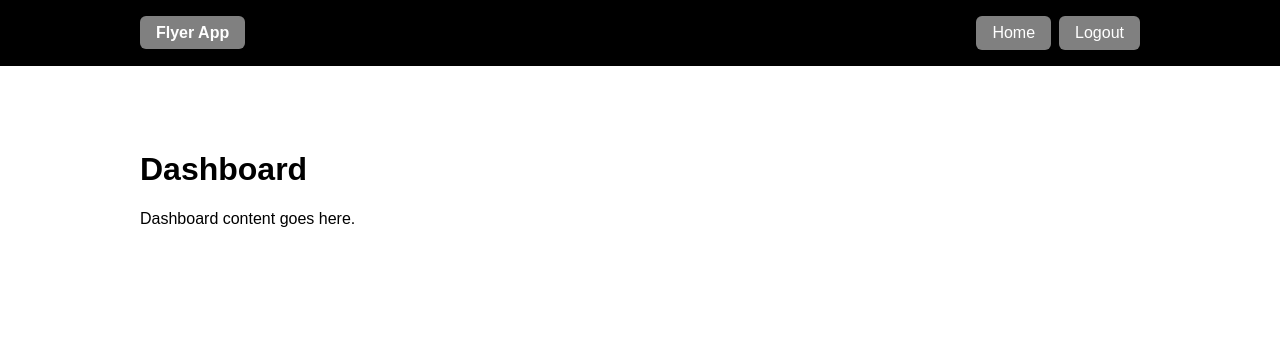
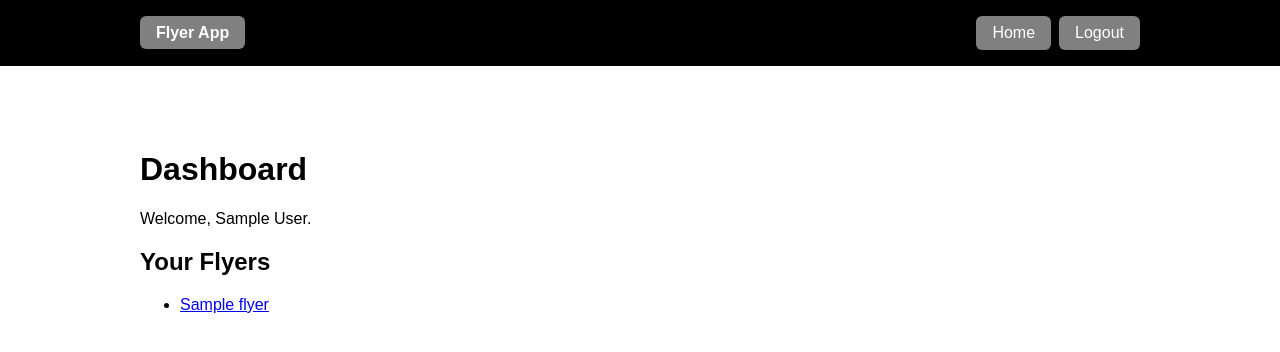
Before and after one commit to Sahtorin/Team-2-Final, a Django app: page /dashboard/ in a window 1280 px wide. Shown: the top 352 px of the page. Run offline with Django 5.2, Linux system fonts and the light colour scheme; a user stored in the database is signed in; tables that the repository leaves empty hold one stand-in row (values such as "Sample post").

Commit message:
Add dynamic dashboard content

```diff
--- a/templates/flyer_app/dashboard.html
+++ b/templates/flyer_app/dashboard.html
@@ -4,5 +4,23 @@
 
 {% block content %}
 <h1>Dashboard</h1>
-<p>Dashboard content goes here.</p>
+
+<p>Welcome, {{ profile.display_name }}.</p>
+
+<h2>Your Flyers</h2>
+
+{% if flyers %}
+    <ul>
+        {% for flyer in flyers %}
+            <li>
+                <a href="{% url 'flyer_detail' flyer.pk %}">
+                    {{ flyer.flyer_name }}
+                </a>
+            </li>
+        {% endfor %}
+    </ul>
+{% else %}
+    <p>You have not created any flyers yet.</p>
+{% endif %}
+
 {% endblock %}
```
